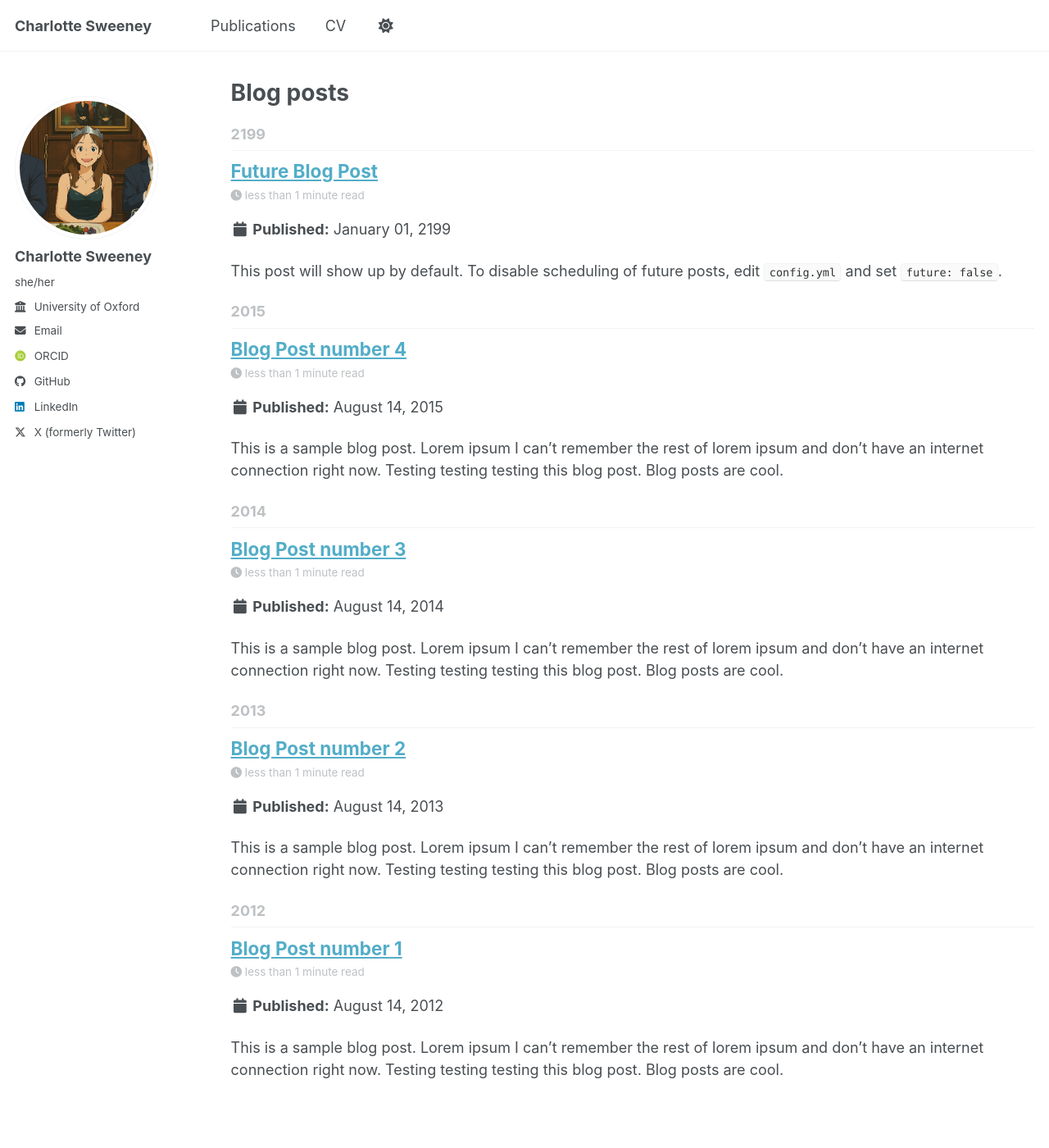
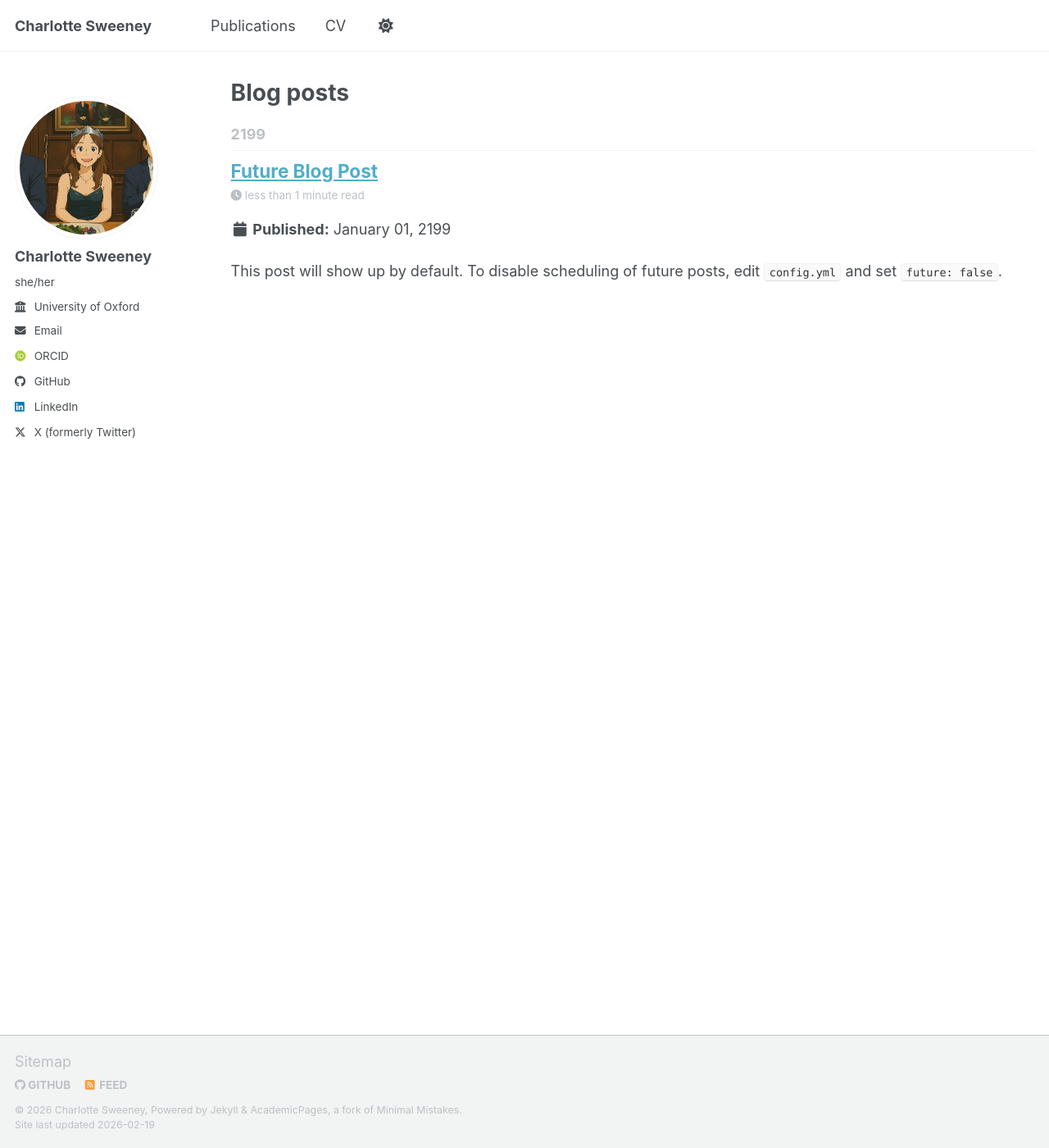
Before and after one commit to csweeney00/csweeney00.github.io, a Jekyll site: the page built from _pages/year-archive.html, in a window 1280 px wide and 1400 px high. Shown: the whole window at 82% size. Built offline with Jekyll 4.4.1, drawn with Linux system fonts in a browser that asks for light colours; some web fonts are replaced; a script bundle is joined from its source files by our own code; library files that are not in the unit come from our copies.

```diff
--- a/_pages/publications.html
+++ b/_pages/publications.html
@@ -4,8 +4,6 @@
 permalink: /publications/
 author_profile: true
 ---
-
-<p>None just yet :)</p>
 
 {% if site.author.googlescholar %}
   <div class="wordwrap">You can also find my articles on <a href="{{site.author.googlescholar}}">my Google Scholar profile</a>.</div>
--- a/_posts/2012-08-14-blog-post-1.md
+++ /dev/null
@@ -1,20 +0,0 @@
----
-title: 'Blog Post number 1'
-date: 2012-08-14
-permalink: /posts/2012/08/blog-post-1/
-tags:
-  - cool posts
-  - category1
-  - category2
----
-
-This is a sample blog post. Lorem ipsum I can't remember the rest of lorem ipsum and don't have an internet connection right now. Testing testing testing this blog post. Blog posts are cool.
-
-Headings are cool
-======
-
-You can have many headings
-======
-
-Aren't headings cool?
-------
--- a/_posts/2013-08-14-blog-post-2.md
+++ /dev/null
@@ -1,20 +0,0 @@
----
-title: 'Blog Post number 2'
-date: 2013-08-14
-permalink: /posts/2013/08/blog-post-2/
-tags:
-  - cool posts
-  - category1
-  - category2
----
-
-This is a sample blog post. Lorem ipsum I can't remember the rest of lorem ipsum and don't have an internet connection right now. Testing testing testing this blog post. Blog posts are cool.
-
-Headings are cool
-======
-
-You can have many headings
-======
-
-Aren't headings cool?
-------
--- a/_posts/2014-08-14-blog-post-3.md
+++ /dev/null
@@ -1,20 +0,0 @@
----
-title: 'Blog Post number 3'
-date: 2014-08-14
-permalink: /posts/2014/08/blog-post-3/
-tags:
-  - cool posts
-  - category1
-  - category2
----
-
-This is a sample blog post. Lorem ipsum I can't remember the rest of lorem ipsum and don't have an internet connection right now. Testing testing testing this blog post. Blog posts are cool.
-
-Headings are cool
-======
-
-You can have many headings
-======
-
-Aren't headings cool?
-------
```
Also changed, not shown: _pages/cv.md (+1 -1 lines), _posts/2015-08-14-blog-post-4.md (deleted, +0 -20 lines), _publications/2024-12-15-workshop-mlsb_loop_uncertainty.md (+1 -1 lines).
